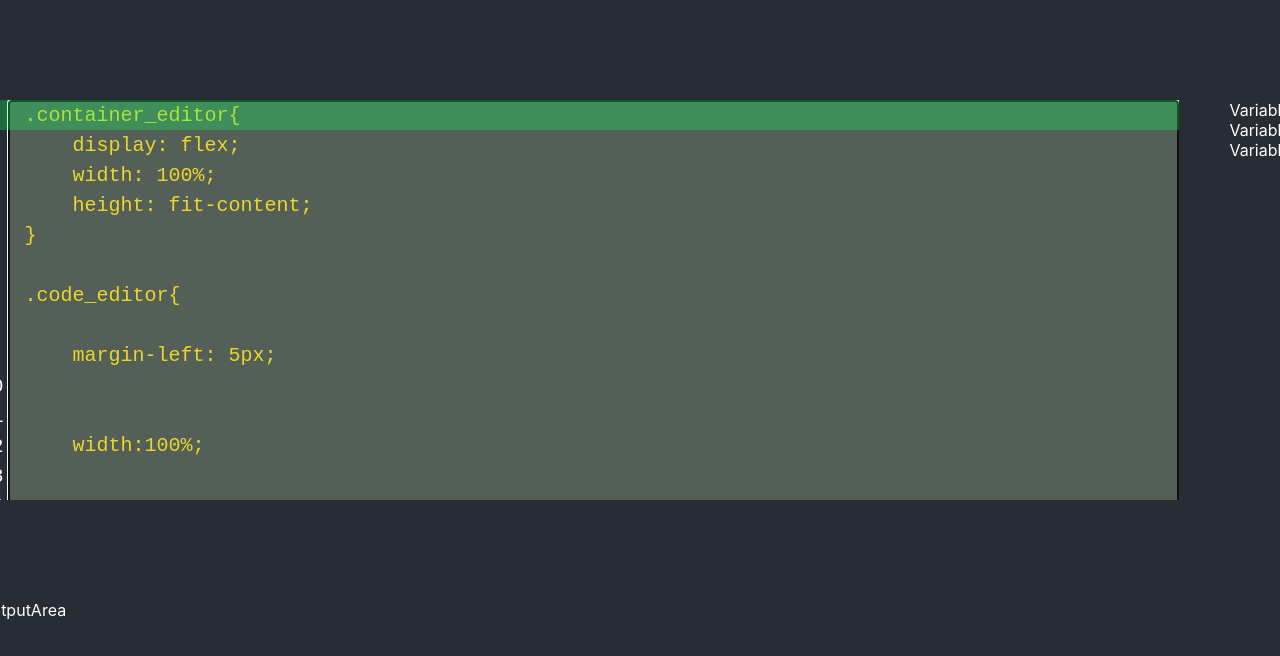
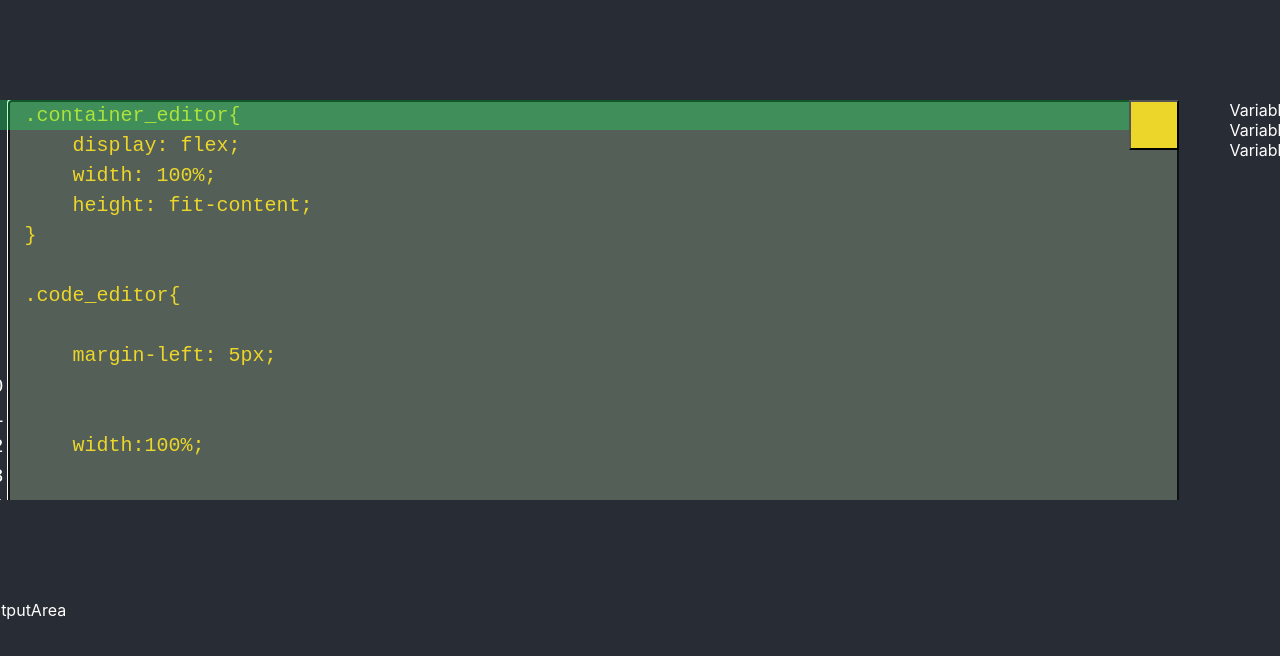
Before and after one commit to yreibel/React_AlgoPars, a React (Create React App) app: page / in a window 1280 px wide. Shown: the top 656 px of the page. Built offline with nearby package versions, Linux system fonts and the light colour scheme.

Commit message:
SetCurrentLine added to the key events + handleOnStartExecution now moving the overlay automatically accross the lines of the code

```diff
--- a/src/components/CodeArea.css
+++ b/src/components/CodeArea.css
@@ -61,3 +61,14 @@
     z-index: 1;
 
   }
+
+
+.start_execution_button{
+    position:absolute;
+    top:0;
+    right:0;
+    background-color: rgb(236, 214, 42);
+    width:50px;
+    height:50px;
+    z-index: 2;
+}
--- a/src/components/CodeArea.js
+++ b/src/components/CodeArea.js
@@ -37,6 +37,8 @@ export default function CodeArea() {
 
   const [lineHeight, setLineHeight] = useState(0);
 
+  const [intervalMovingLayer, setIntervalMovingLayer] = useState(null);
+
 
   useEffect(()=>{
 
@@ -75,8 +77,11 @@ export default function CodeArea() {
         // Up
         if(e.keyCode == 38){
             const lineNumber = e.target.value.substr(0, e.target.selectionStart).split('\n').length;
-            if(lineNumber >1)
-                highlightCurrentLine(lineNumber-1);
+            if(lineNumber >1){
+                highlightCurrentLine(lineNumber-1); // Go to the previous line
+                setCurrentLine(lineNumber); // lineNumber because consider the line on which the action is taken
+                console.log("UP LINE" + lineNumber);
+            }
         }
 
         // Return
@@ -85,8 +90,11 @@ export default function CodeArea() {
             const positionInCode = e.target.value.substr(0, e.target.selectionStart).split('\n');
 
             if(positionInCode[positionInCode.length-1] == ""){
-                if(lineNumber >1)
+                if(lineNumber >1){
                     highlightCurrentLine(lineNumber-1);
+                    setCurrentLine(lineNumber);
+                    console.log("RETURN LINE" + lineNumber);
+                }
             }
             console.log(positionInCode[positionInCode.length-1]);
 
@@ -98,8 +106,11 @@ export default function CodeArea() {
             const positionInCode = e.target.value.substr(0, e.target.selectionStart).split('\n');
 
             if(positionInCode[positionInCode.length-1] == ""){
-                if(lineNumber >1)
+                if(lineNumber >1){
                     highlightCurrentLine(lineNumber-1);
+                    setCurrentLine(lineNumber);
+                    console.log("LEFT LINE" + lineNumber);
+                }
             }
             console.log(positionInCode[positionInCode.length-1]);
             //highlightCurrentLine(lineNumber);
@@ -114,8 +125,11 @@ export default function CodeArea() {
             console.log(positionInCode[positionInCode.length-1]);
 
             if(positionInCode[positionInCode.length-1] == ""){
-                if(lineNumber<nbLines)
+                if(lineNumber<nbLines){
                     highlightCurrentLine(lineNumber+1);
+                    setCurrentLine(lineNumber);
+                    console.log("RIGHT LINE" + lineNumber);
+                }
             }
 
 
@@ -125,15 +139,21 @@ export default function CodeArea() {
         // Down
         if(e.keyCode == 40){
             const lineNumber = e.target.value.substr(0, e.target.selectionStart).split('\n').length;
-            if(lineNumber <nbLines)
+            if(lineNumber <nbLines){
                 highlightCurrentLine(lineNumber+1);
+                setCurrentLine(lineNumber);
+                console.log("DOWN LINE" + lineNumber);
+            }
         }
 
         // Enter
         if(e.keyCode == 13){
             const lineNumber = e.target.value.substr(0, e.target.selectionStart).split('\n').length;
-            if(lineNumber <nbLines || lineNumber == nbLines)
+            if(lineNumber <nbLines || lineNumber == nbLines){
                 highlightCurrentLine(lineNumber+1);
+                setCurrentLine(lineNumber);
+                console.log("ENTER LINE" + lineNumber);
+            }
         }
 
 
@@ -159,13 +179,46 @@ export default function CodeArea() {
   };
 
 
-  const handleLineClick = (e, line) =>{
-        //console.log(line);
+  const handleLineClick = (e) =>{
+        const lineNumber = e.target.value.substr(0, e.target.selectionStart).split('\n').length;
+
+        setCurrentLine(lineNumber);
+
+        highlightCurrentLine(lineNumber);
+
+  }
+
+  /**
+   * handleOnStartExecution
+   *
+   * @param {*} e
+   */
+  const handleOnStartExecution = (e) =>{
+        if (intervalMovingLayer) {
+            clearInterval(intervalMovingLayer);
+        }
+
+        console.log("btn click current line " + currentLine );
+        //setCurrentLine(b);
+        let line = 1;
+
+        const intervalId = setInterval(
+            () => {
+                if(line < nbLines+1){
+                    console.log("YOO " + line);
+
+                    highlightCurrentLine(line);
+                    line = line+1
+                }
+                else {
+                    clearInterval(intervalId);
+                }
+
+            }, 200);
+
+        setIntervalMovingLayer(intervalId);
+
         setCurrentLine(line);
-
-        highlightCurrentLine(line);
-
-
 
   }
 
@@ -182,14 +235,12 @@ export default function CodeArea() {
                 onFocus={handleFocus}
                 onKeyDown={handleKeyDown}
                 onChange={handleCodeChange}
-                onClick={(e) => {
-                const lineNumber = e.target.value.substr(0, e.target.selectionStart).split('\n').length;
-                handleLineClick(e, lineNumber);
-                }}
+                onClick={handleLineClick}
                 placeholder="Type your code here..."
             />
 
             <div ref={overlayRef} className="highlighted-overlay" />
+            <button onClick={handleOnStartExecution} className="start_execution_button"></button>
 
 
 
```
